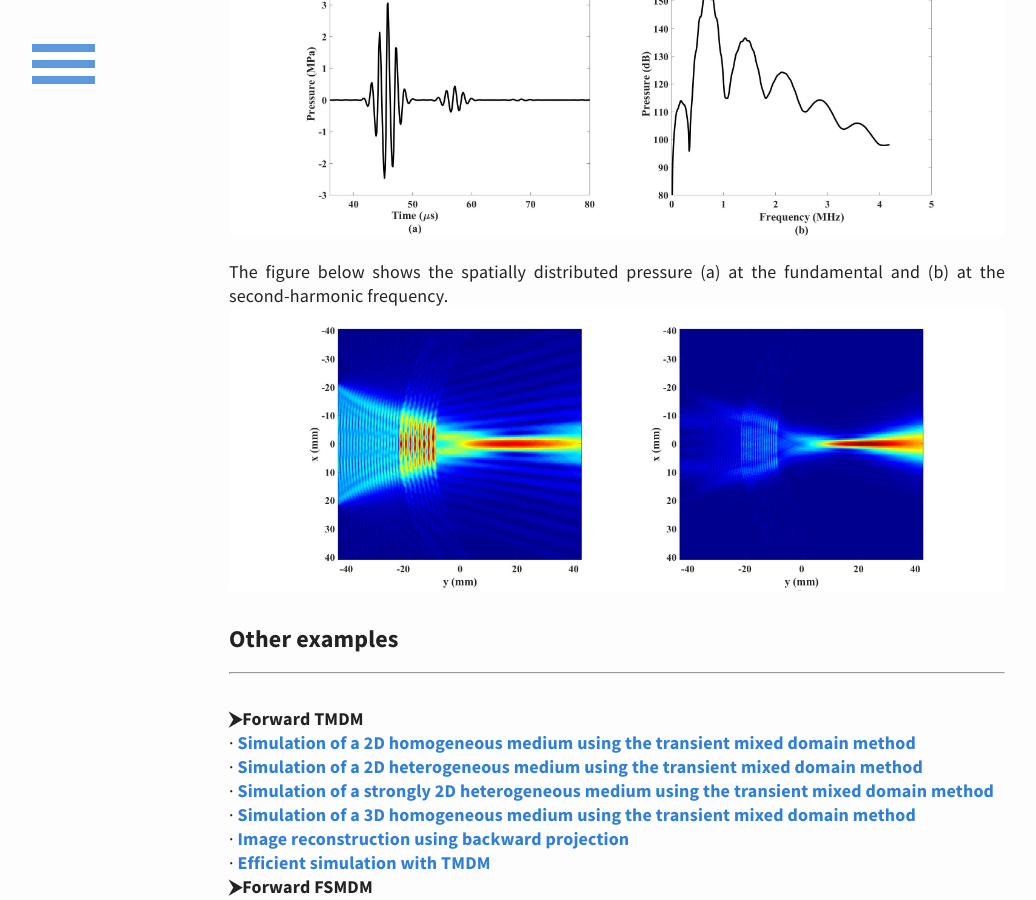
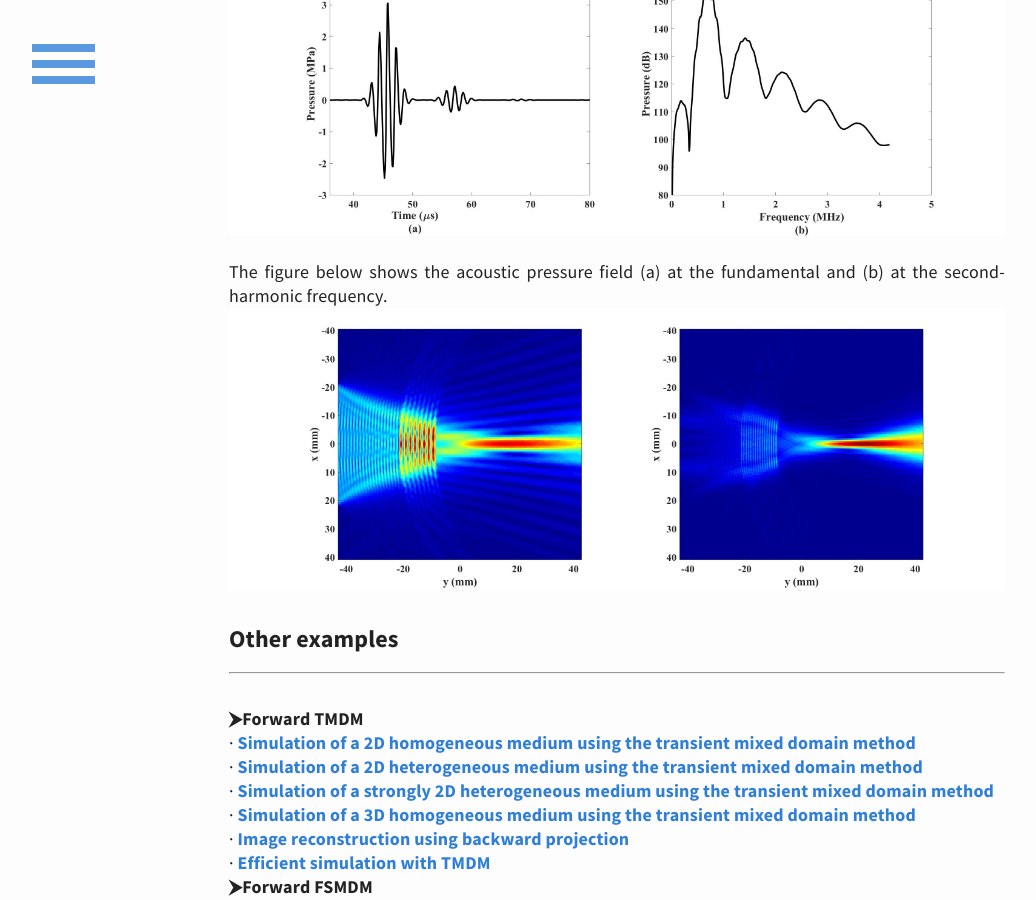
Before and after one commit to m-SOUND/mSOUND, a Jekyll site: the page built from _posts/2019-07-29-TMDM-2D-strong-speed-of-sound-contrast.html, in a window 1280 px wide and 900 px high, scrolled down 2820 px. Shown: the whole window, without its empty margins (23-1059 px from the left). Built offline with Jekyll 4.4.1, drawn with Linux system fonts in a browser that asks for light colours.

Commit message:
Update 2019-07-29-TMDM-2D-strong-speed-of-sound-contrast.html

```diff
--- a/_posts/2019-07-29-TMDM-2D-strong-speed-of-sound-contrast.html
+++ b/_posts/2019-07-29-TMDM-2D-strong-speed-of-sound-contrast.html
@@ -90,7 +90,7 @@ p_total = Forward2D(mgrid, medium, source_p, sensor_mask,...
  The figure below shows the (a) waveform and (b) frequency-domain spectrum for the signal recorded at the transducer focal
  point.
 <img src="/mSOUND/img/TMDM_2D_strong_heterogeneous_point.jpg" alt="(a) time-domain and (b) frequency-domain signal at the transducer focus">
- The figure below shows the spatially distributed pressure (a) at the fundamental and (b) at the second-harmonic frequency.
+ The figure below shows the acoustic pressure field (a) at the fundamental and (b) at the second-harmonic frequency.
 
 <img src="/mSOUND/img/TMDM_2D_strong_heterogeneous_spatially.jpg" alt="(a) time-domain and (b) frequency-domain signal at the transducer focus">
 </p>
```
